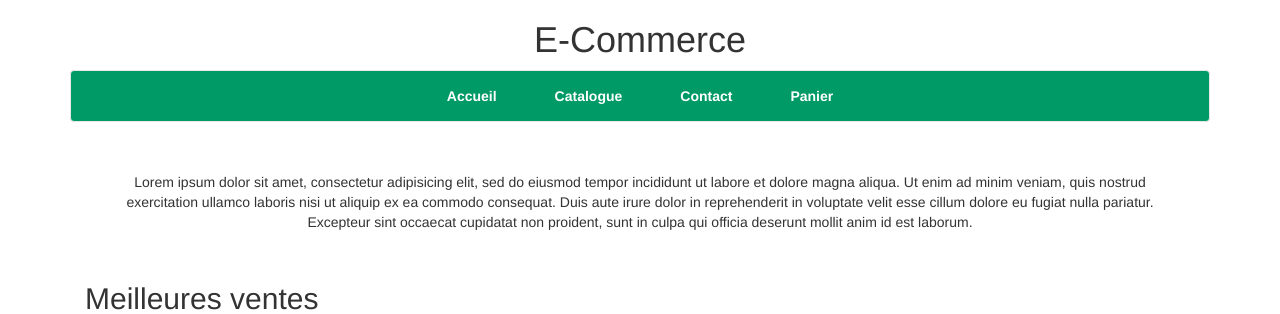
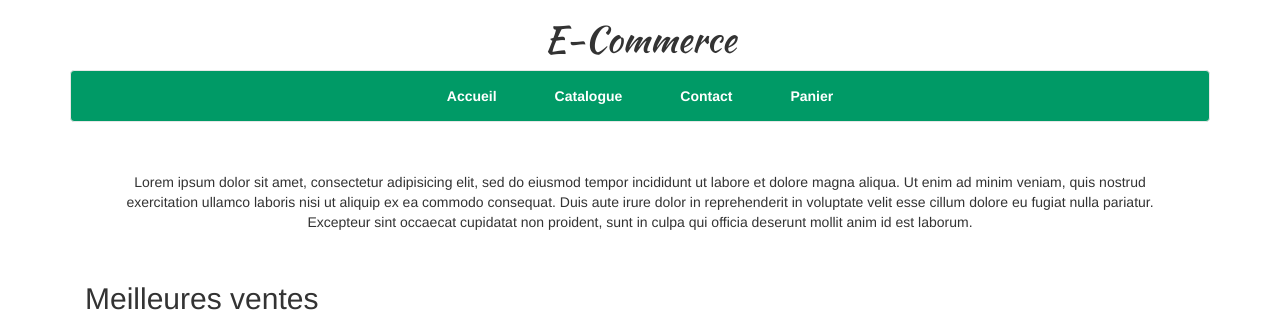
Before and after one commit to qgautreau/ecommerce, a PHP site: page / in a window 1280 px wide. Shown: the top 314 px of the page. Run offline with PHP 8.4, Linux system fonts and the light colour scheme; grey boxes labelled with a size stand in for pictures from a placeholder-image service; some libraries are stand-ins or nearby versions.

Commit message:
ajout typos

```diff
--- a/index.html
+++ b/index.html
@@ -9,6 +9,7 @@
 
         <link rel="stylesheet" href="./static/external/bootstrap/dist/css/bootstrap.min.css">
         <link rel="stylesheet" href="./static/css/style.css">
+        <link href="https://fonts.googleapis.com/css?family=Raleway:700" rel="stylesheet">        <link href="https://fonts.googleapis.com/css?family=Kaushan+Script" rel="stylesheet">
     </head>
     <body>
         <div class="container">
--- a/static/css/style.css
+++ b/static/css/style.css
@@ -6,6 +6,7 @@ Color :
 
 h1 {
     text-align: center;
+    font-family: 'Kaushan Script', cursive;
 }
 
 .navbar {
```
